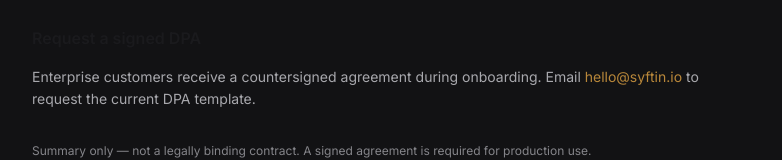
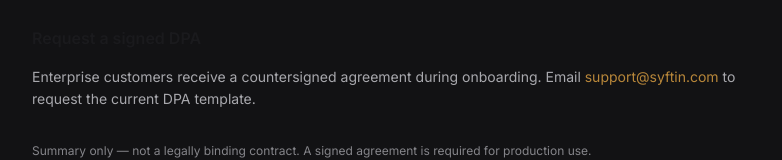
Before and after one commit to Practical-APM/Syftin, a Next.js app in the folder web/: page /dpa in a window 1280 px wide. Shown: the part 770-930 px from the top of the page, without its empty margins (248-1030 px from the left). Built offline with nearby package versions, Linux system fonts and the light colour scheme; no server answers.

Commit message:
updated service email

```diff
--- a/web/src/app/docs/errors/page.tsx
+++ b/web/src/app/docs/errors/page.tsx
@@ -59,7 +59,7 @@ export default function DocsErrorsPage() {
         <p className="mt-10 text-sm text-graphite-500 dark:text-graphite-300">
           Still stuck?{" "}
           <a
-            href="mailto:hello@syftin.io"
+            href="mailto:support@syftin.com"
             className="font-medium text-honey-600 dark:text-honey-400 hover:text-honey-500"
           >
             Contact support
--- a/web/src/app/dpa/page.tsx
+++ b/web/src/app/dpa/page.tsx
@@ -61,8 +61,8 @@ export default function DpaPage() {
       <p>
         Enterprise customers receive a countersigned agreement during onboarding.
         Email{" "}
-        <a href="mailto:hello@syftin.io" className="text-honey-600 hover:text-honey-500">
-          hello@syftin.io
+        <a href="mailto:support@syftin.com" className="text-honey-600 hover:text-honey-500">
+          support@syftin.com
         </a>{" "}
         to request the current DPA template.
       </p>
--- a/web/src/app/privacy/page.tsx
+++ b/web/src/app/privacy/page.tsx
@@ -34,8 +34,8 @@ export default function PrivacyPage() {
       <p>
         Business customers may request access, correction, or deletion of account
         data by contacting{" "}
-        <a href="mailto:hello@syftin.io" className="text-honey-600 hover:text-honey-500">
-          hello@syftin.io
+        <a href="mailto:support@syftin.com" className="text-honey-600 hover:text-honey-500">
+          support@syftin.com
         </a>
         .
       </p>
--- a/web/src/app/terms/page.tsx
+++ b/web/src/app/terms/page.tsx
@@ -44,10 +44,10 @@ export default function TermsPage() {
       <p>
         Questions about these terms:{" "}
         <a
-          href="mailto:hello@syftin.io"
+          href="mailto:support@syftin.com"
           className="text-honey-600 hover:text-honey-500"
         >
-          hello@syftin.io
+          support@syftin.com
         </a>
         . See also our{" "}
         <a href="/privacy" className="text-honey-600 hover:text-honey-500">
--- a/web/src/components/dashboard/credits-panel.tsx
+++ b/web/src/components/dashboard/credits-panel.tsx
@@ -292,10 +292,10 @@ export function CreditsPanel({
             <>
               Payments processed by Razorpay. For billing questions contact{" "}
               <a
-                href="mailto:hello@syftin.io"
+                href="mailto:support@syftin.com"
                 className="text-honey-600 dark:text-honey-400 hover:underline"
               >
-                hello@syftin.io
+                support@syftin.com
               </a>
               .
             </>
--- a/web/src/components/dashboard/domain-manager.tsx
+++ b/web/src/components/dashboard/domain-manager.tsx
@@ -109,7 +109,7 @@ export function DomainManager({
       {domains.length === 0 ? (
         <p className="rounded-lg border border-dashed border-ivory-200 bg-ivory-50 px-4 py-8 text-center text-sm text-graphite-500">
           {readOnly
-            ? "No approved sites configured yet. Contact hello@syftin.io to enable domains for your workspace."
+            ? "No approved sites configured yet. Contact support@syftin.com to enable domains for your workspace."
             : "No approved sites yet. Add your first domain above."}
         </p>
       ) : (
--- a/web/src/components/dashboard/setup-banner.tsx
+++ b/web/src/components/dashboard/setup-banner.tsx
@@ -128,7 +128,7 @@ export function CustomerStatusStrip() {
       <p className="mx-auto max-w-6xl text-sm text-graphite-600">
         Processing may take longer than usual. If a job stays pending,{" "}
         <Link
-          href="mailto:hello@syftin.io"
+          href="mailto:support@syftin.com"
           className="font-medium text-honey-600 hover:text-honey-500"
         >
           contact support
--- a/web/src/components/dashboard/workspace-domain-list.tsx
+++ b/web/src/components/dashboard/workspace-domain-list.tsx
@@ -12,7 +12,7 @@ export function WorkspaceDomainList({
   if (domains.length === 0) {
     return (
       <p className="rounded-lg border border-dashed border-ivory-200 bg-ivory-50 px-4 py-8 text-center text-sm text-graphite-500">
-        No approved sites configured yet. Contact hello@syftin.io to enable domains
+        No approved sites configured yet. Contact support@syftin.com to enable domains
         for your workspace.
       </p>
     );
--- a/web/src/components/landing/footer.tsx
+++ b/web/src/components/landing/footer.tsx
@@ -86,11 +86,11 @@ export function Footer() {
               <ArrowRight className="h-4 w-4" />
             </a>
             <a
-              href="mailto:hello@syftin.io"
+              href="mailto:support@syftin.com"
               className="mt-4 flex items-center gap-1.5 text-xs text-graphite-500 dark:text-graphite-400 transition-colors hover:text-graphite-900 dark:hover:text-honey-400"
             >
               <Mail className="h-3.5 w-3.5" />
-              hello@syftin.io
+              support@syftin.com
             </a>
           </div>
         </div>
--- a/web/src/components/landing/personas-section.tsx
+++ b/web/src/components/landing/personas-section.tsx
@@ -53,7 +53,7 @@ const personas = [
     bullets: [
       "Early access pilot for India-based business customers",
       "No crypto, no proxy resale, no bypass language",
-      "Questions? Read our privacy policy or email hello@syftin.io",
+      "Questions? Read our privacy policy or email support@syftin.com",
     ],
     cta: { label: "Read how it works", href: "#demo" },
     accent: "border-ivory-300 bg-ivory-50",
--- a/web/src/lib/auth/contributor.ts
+++ b/web/src/lib/auth/contributor.ts
@@ -118,7 +118,7 @@ export async function provisionContributorUser(
 
   if (!invite && !isContributorInvited(normalizedEmail)) {
     throw new Error(
-      "Your email is not on the contributor access list. Contact hello@syftin.io.",
+      "Your email is not on the contributor access list. Contact support@syftin.com.",
     );
   }
 
--- a/web/src/lib/auth/org.ts
+++ b/web/src/lib/auth/org.ts
@@ -128,7 +128,7 @@ export async function provisionPilotUser(
     orgName = org.name;
   } else {
     throw new Error(
-      "Your email is not on the pilot access list. Contact hello@syftin.io for access.",
+      "Your email is not on the pilot access list. Contact support@syftin.com for access.",
     );
   }
 
```
